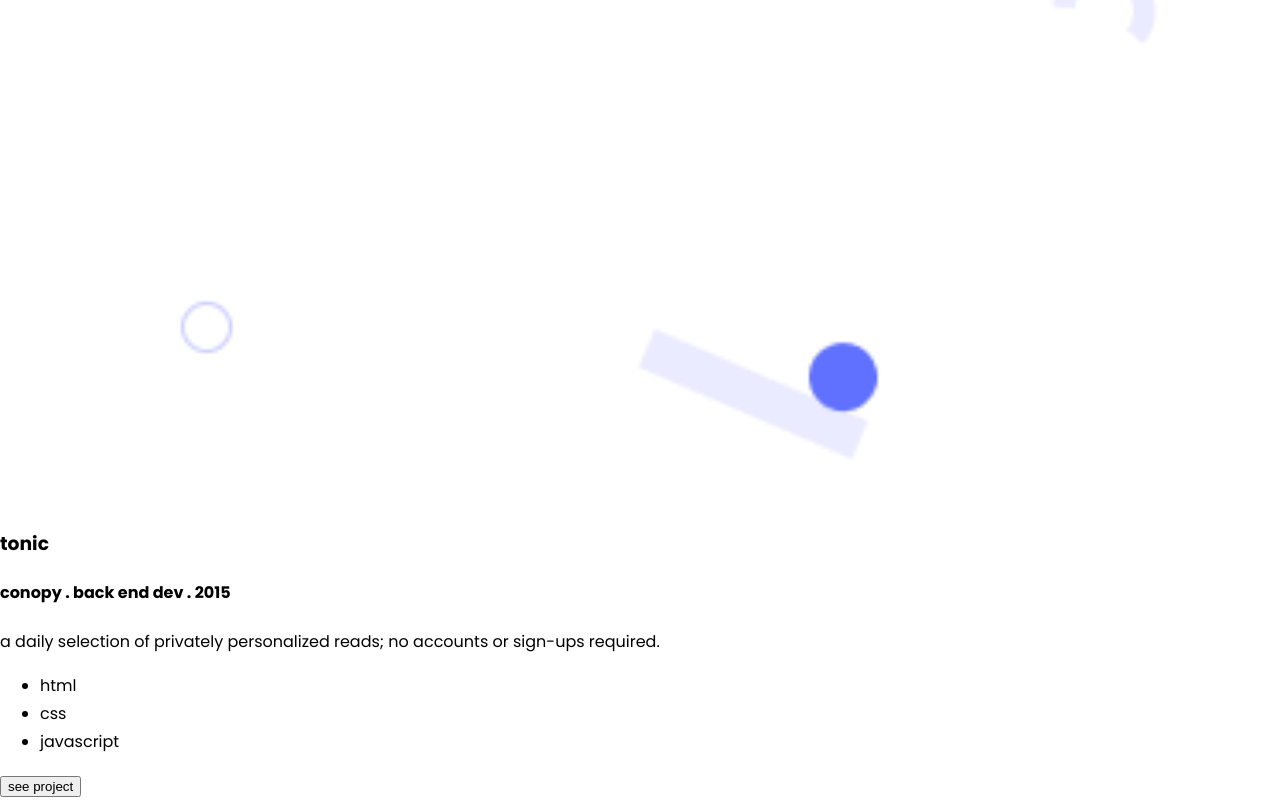
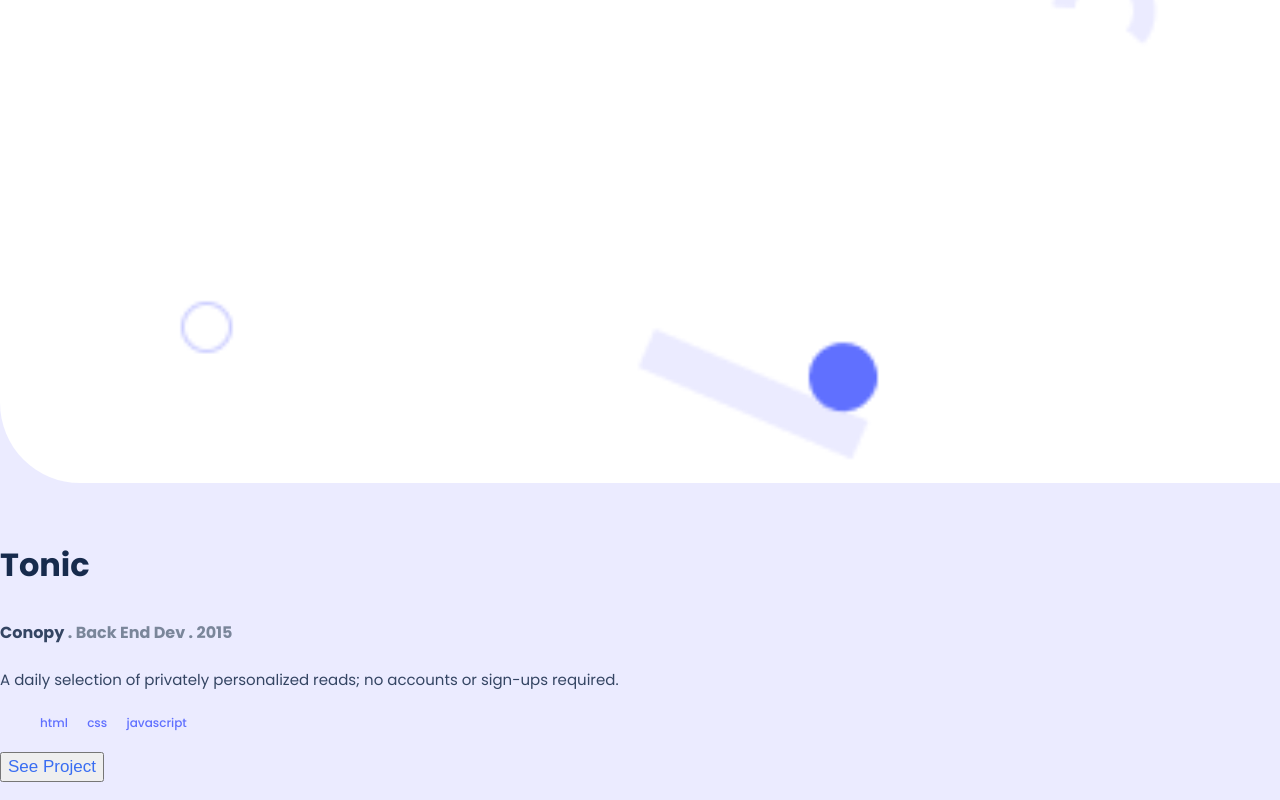
Before and after one commit to aeh1707/microverse-portfolio, a website: page index.html in a window 1280 px wide. Shown: the part 1614-2414 px from the top of the page. Drawn offline with Linux system fonts and the light colour scheme.

Commit message:
Set basic text style for card

```diff
--- a/index.html
+++ b/index.html
@@ -42,7 +42,7 @@
         <article class="card">
             <img src="" alt="">
             <h3>tonic</h3>
-            <h4>conopy . back end dev . 2015</h4>
+            <h4><span>conopy</span> . back end dev . 2015</h4>
             <p>a daily selection of privately personalized reads; no accounts or
                 sign-ups required.</p>
             <ul>
--- a/styles.css
+++ b/styles.css
@@ -12,12 +12,28 @@
 }
 
 body {
+  background-color: #ebebff;
   margin: 0;
   padding: 0;
   font-family: 'Poppins', sans-serif;
   font-weight: 400;
   font-size: 16px;
   line-height: 28px;
+}
+
+.navbar,
+.name,
+.glad,
+h1 + p::first-letter,
+h3,
+h4,
+h4 + p::first-letter,
+button {
+  text-transform: capitalize;
+}
+
+header {
+  background-color: white;
 }
 
 /* Header Styles
@@ -74,15 +90,10 @@
   margin: 0 15px 0 0;
 }
 
-.navbar,
-.name,
-.glad,
-h1 + p::first-letter {
-  text-transform: capitalize;
-}
-
 .intro {
   background: no-repeat center/100% url('graphics/header-shapes-mobile.png');
+  background-color: white;
+  border-bottom-left-radius: 80px;
 }
 
 .flex-container {
@@ -101,3 +112,45 @@
   justify-content: space-between;
   align-items: center;
 }
+
+/* Portfolio Styles
+************************** */
+
+h3 {
+  color: #172b4d;
+  font-weight: 700;
+  font-size: 32px;
+  line-height: 44px;
+}
+
+h4 {
+  color: #7a869a;
+}
+
+h4 span {
+  color: #344563;
+}
+
+.card p {
+  color: #344563;
+  font-weight: 400;
+  font-size: 15px;
+  line-height: 24px;
+}
+
+.card li {
+  font-weight: 500;
+  font-size: 12px;
+  line-height: 16px;
+  color: #6070FF;
+  display: inline-block;
+  list-style-type: none;
+  margin: 0 15px 0 0;
+}
+
+.card button {
+  color: #396DF2;
+  font-weight: 500;
+  font-size: 17px;
+  line-height: 24px;
+}
```
